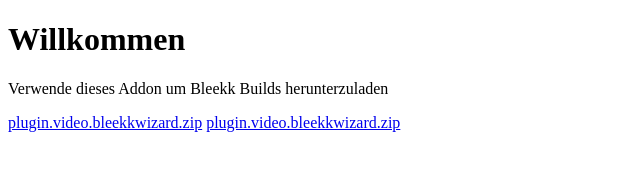
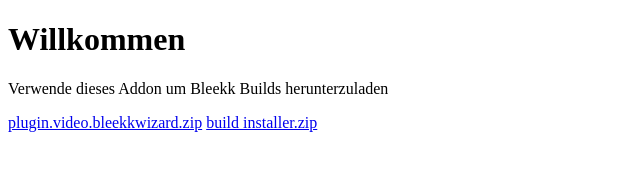
Before and after one commit to bleekk/kodi-wizard, a plain HTML site: page index.html in a window 1280 px wide. Shown: the whole page, without its empty margins (0-640 px from the left). Drawn offline with Linux system fonts and the light colour scheme.

Commit message:
Update index.html

```diff
--- a/index.html
+++ b/index.html
@@ -10,6 +10,6 @@
     <h1>Willkommen</h1>
     <p>Verwende dieses Addon um Bleekk Builds herunterzuladen</p>
     <a href="plugin.video.bleekkwizard.zip">plugin.video.bleekkwizard.zip</a>
-    <a href="build_installer_32.zip">plugin.video.bleekkwizard.zip</a>
+    <a href="build_installer_32.zip">build installer.zip</a>
 </body>
 </html>
```
